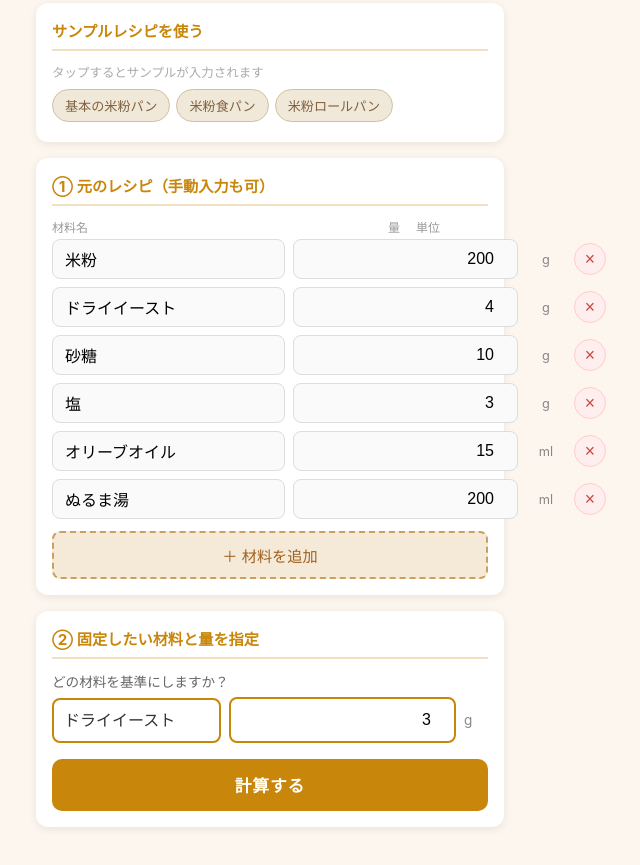
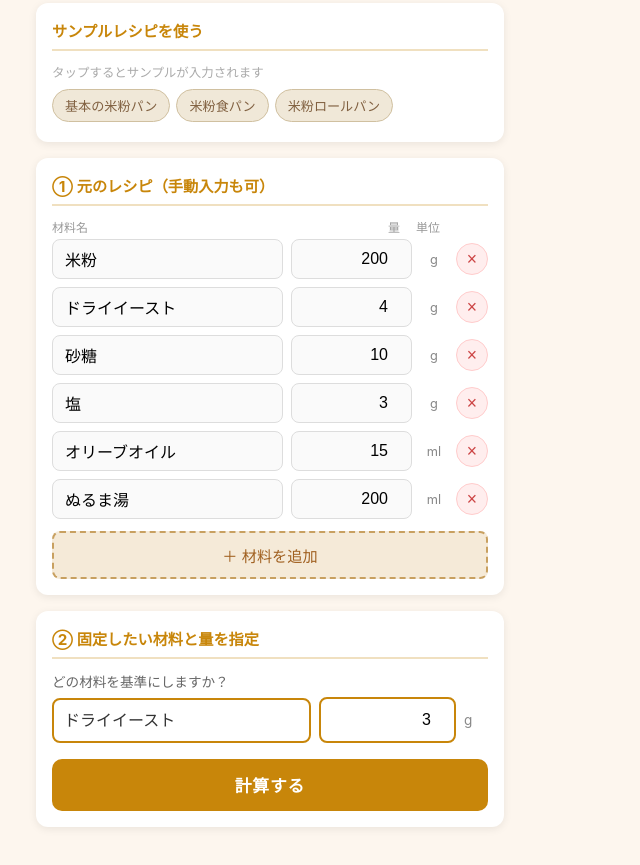
Before and after one commit to nori205/recipe-akasafu, a plain HTML site: page index.html in a window 1280 px wide. Shown: the part 273-1138 px from the top of the page, without its empty margins (370-1010 px from the left). Drawn offline with Linux system fonts and the light colour scheme.

Commit message:
fix: スマホで①②セクションがはみ出る問題を修正
flexboxの子要素にmin-width: 0を追加してモバイルでのオーバーフローを解消。
単位ラベルの幅をautoに変更して「大さじ」等の長い単位に対応。

Co-Authored-By: Claude Sonnet 4.6 <noreply@anthropic.com>

```diff
--- a/index.html
+++ b/index.html
@@ -98,6 +98,7 @@
     }
     .ingredient-row input[type="text"] {
       flex: 2;
+      min-width: 0;
       padding: 10px 12px;
       border: 1px solid #ddd;
       border-radius: 8px;
@@ -106,6 +107,7 @@
     }
     .ingredient-row input[type="number"] {
       flex: 1;
+      min-width: 0;
       padding: 10px 8px;
       border: 1px solid #ddd;
       border-radius: 8px;
@@ -114,7 +116,8 @@
       background: #fafafa;
     }
     .ingredient-row .unit {
-      flex: 0 0 40px;
+      flex: 0 0 auto;
+      min-width: 28px;
       font-size: 0.8rem;
       color: #888;
       text-align: center;
@@ -172,6 +175,7 @@
     }
     .base-row select {
       flex: 2;
+      min-width: 0;
       padding: 12px 10px;
       border: 2px solid #c8860a;
       border-radius: 8px;
@@ -183,6 +187,7 @@
     }
     .base-row input[type="number"] {
       flex: 1;
+      min-width: 0;
       padding: 12px 8px;
       border: 2px solid #c8860a;
       border-radius: 8px;
```
